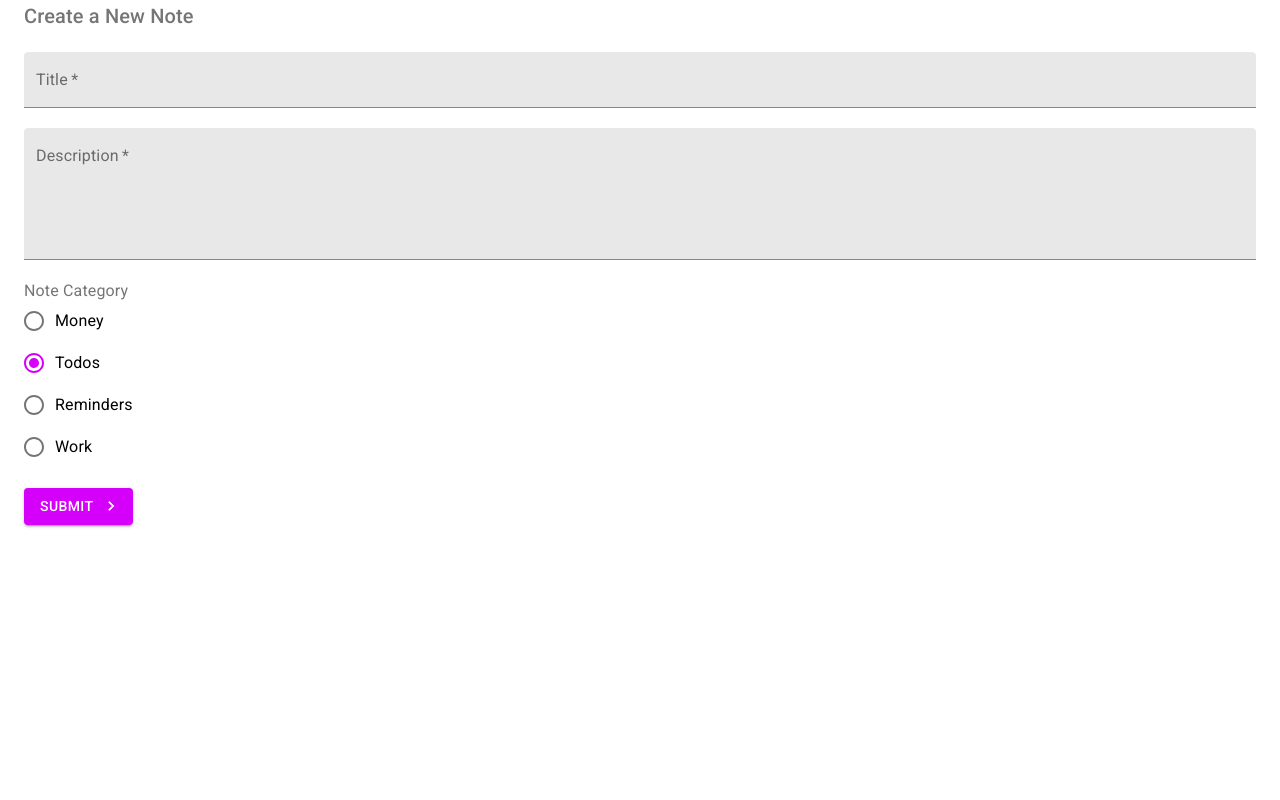
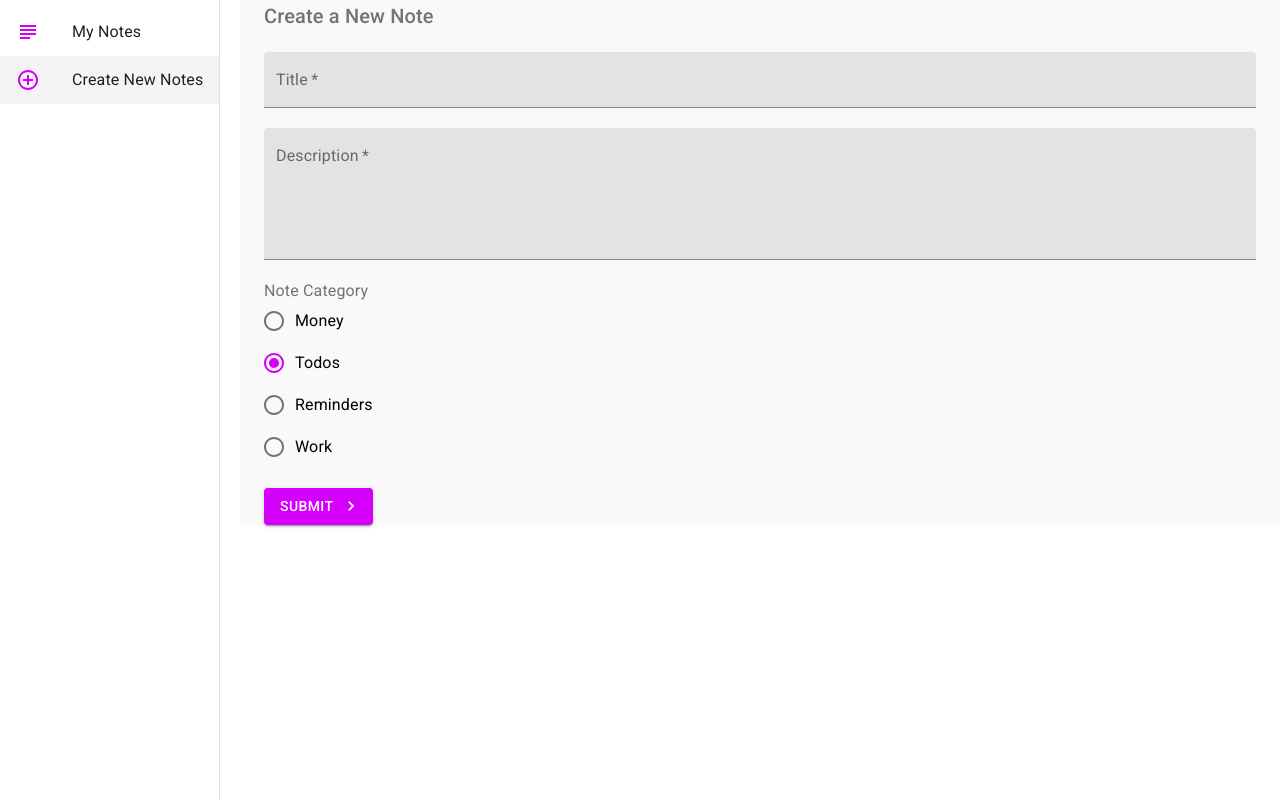
Before and after one commit to Bapugouda-B/React-MaterialUI-Notes-Project, a React (Create React App) app: page /create in a window 1280 px wide. Built offline with nearby package versions, Linux system fonts and the light colour scheme.

Commit message:
Implemented MUI Drawer and learnt about MUI makeStyles function

```diff
--- a/src/App.js
+++ b/src/App.js
@@ -3,28 +3,30 @@
 import CreateNotes from "./pages/CreateNotes.js";
 import { createTheme, ThemeProvider } from "@material-ui/core/styles";
 import { purple } from "@material-ui/core/colors";
-
+import NotesLayout from "./components/NotesLayout.js";
 
 //creating theme (it will help to override the default theme properties)
 const theme = createTheme({
-palette:{
-  primary:{
-    main: "#fefefe"
+  palette: {
+    primary: {
+      main: "#fefefe",
     },
-  secondary: purple
-}
-})
+    secondary: purple,
+  },
+});
 
 function App() {
   return (
+          <BrowserRouter>
       <ThemeProvider theme={theme}>
-    <BrowserRouter>
+        <NotesLayout>
             <Routes>
               <Route path="/" element={<Notes />} />
               <Route path="/create" element={<CreateNotes />} />
             </Routes>
+        </NotesLayout>
+      </ThemeProvider>
           </BrowserRouter>
-    </ThemeProvider>
   );
 }
 
--- /dev/null
+++ b/src/components/NotesLayout.js
@@ -0,0 +1,85 @@
+import React from "react";
+import {
+  makeStyles,
+  Drawer,
+  Typography,
+  ListItem,
+  List,
+  ListItemText,
+  ListItemIcon,
+} from "@material-ui/core";
+import { AddCircleOutlineOutlined, SubjectOutlined } from "@material-ui/icons";
+import { useLocation, useNavigate } from "react-router";
+
+const drawerWidth = 240;
+
+const useStyles = makeStyles({
+  page: {
+    backgroundColor: "#f9f9f9",
+    width: "100%",
+  },
+  drawer: {
+    width: drawerWidth,
+  },
+  drawerPaper: {
+    width: drawerWidth,
+  },
+  root: {
+    display: "flex",
+  },
+  active: {
+    background: "#f4f4f4",
+  },
+});
+
+const NotesLayout = ({ children }) => {
+  const navigate = useNavigate();
+  const location = useLocation();
+  const classes = useStyles();
+
+  const drawerItems = [
+    {
+      text: "My Notes",
+      icon: <SubjectOutlined color="secondary" />,
+      path: "/",
+    },
+    {
+      text: "Create New Notes",
+      icon: <AddCircleOutlineOutlined color="secondary" />,
+      path: "/create",
+    },
+  ];
+
+  return (
+    <div className={classes.root}>
+      <Drawer
+        className={classes.drawer}
+        variant="permanent"
+        anchor="left"
+        classes={{
+          Paper: classes.drawerPaper,
+        }}
+      >
+        <div>
+          <Typography variant="h5"></Typography>
+        </div>
+        <List>
+          {drawerItems.map((item) => (
+            <ListItem
+              button
+              key={item.text}
+              onClick={() => navigate(item.path)}
+              className={location.pathname === item.path ? classes.active : null}
+            >
+              <ListItemIcon>{item.icon}</ListItemIcon>
+              <ListItemText primary={item.text} />
+            </ListItem>
+          ))}
+        </List>
+      </Drawer>
+      <div className={classes.page}>{children}</div>
+    </div>
+  );
+};
+
+export default NotesLayout;
```
Also changed, not shown: src/components/NoteCard.js (+10 -4 lines). Lines whose indentation alone changed are shown as unchanged.
